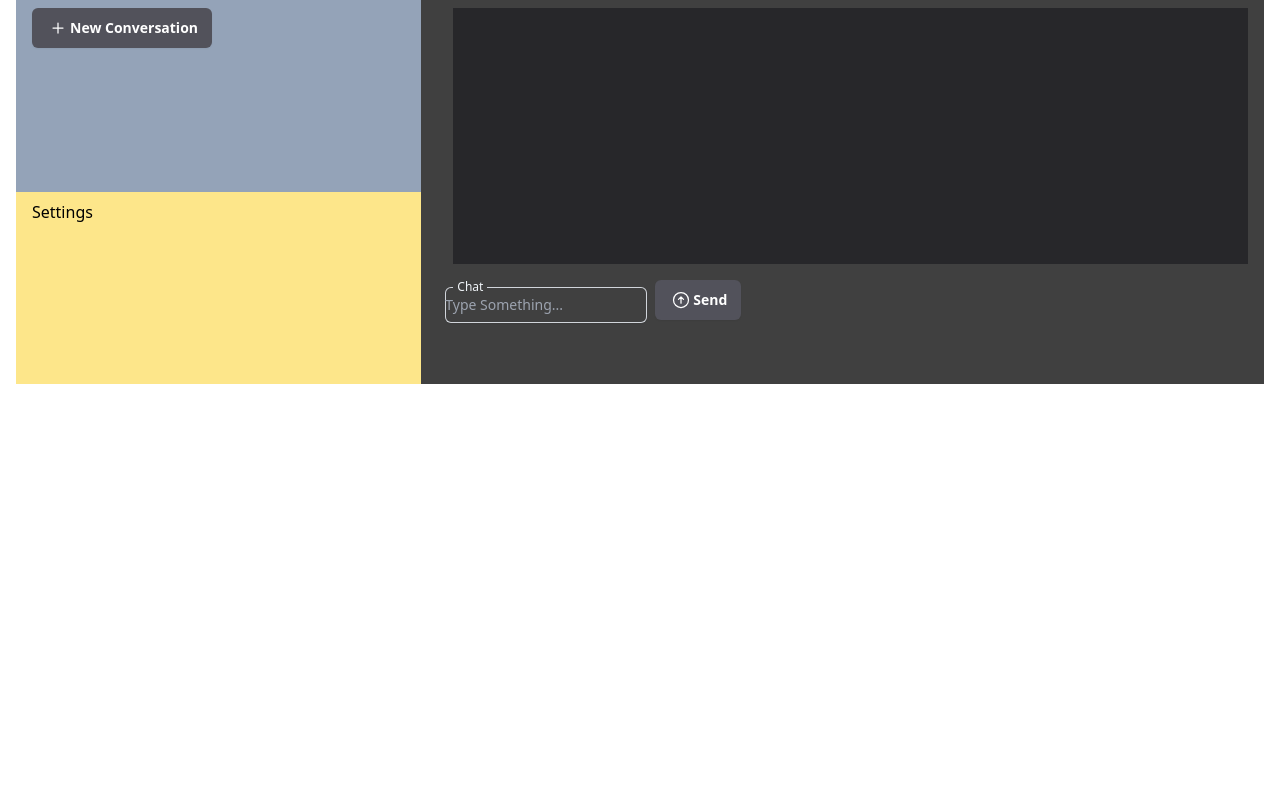
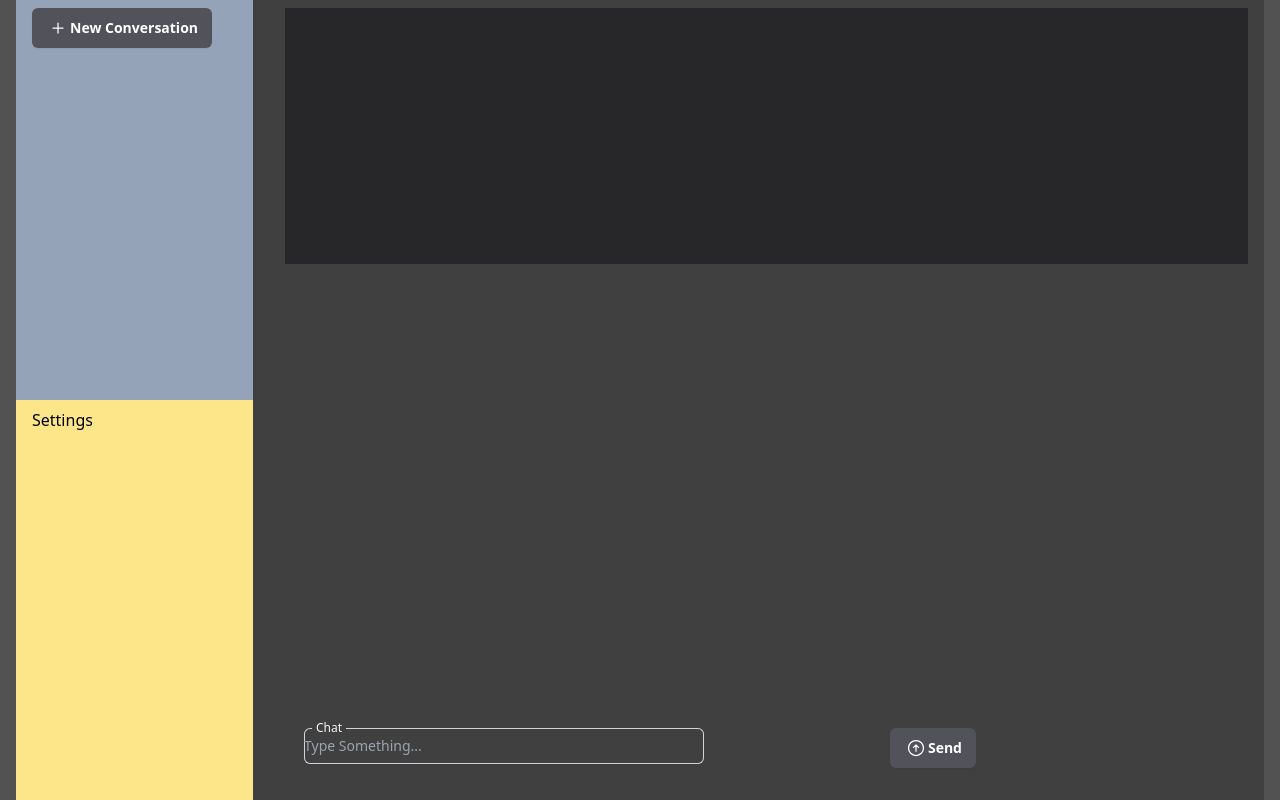
Before and after one commit to RSXII/rds-OpenAI-Chat, an Angular app in the folder ChatApp/: page / in a window 1280 px wide. Built offline with nearby package versions, Linux system fonts and the light colour scheme.

Commit message:
Change some general styling

```diff
--- a/ChatApp/src/app/app.component.html
+++ b/ChatApp/src/app/app.component.html
@@ -1,3 +1,3 @@
-<div class="container mx-auto px-4 h-64">
+<div class="mx-auto px-4 min-h-screen">
   <router-outlet></router-outlet>
 </div>
--- a/ChatApp/src/app/components/chat/chat.component.html
+++ b/ChatApp/src/app/components/chat/chat.component.html
@@ -1,14 +1,17 @@
-<div>
+<div class="h-full">
   <div class="h-64 bg-zinc-800 mx-2 mb-4 px-4 pt-2 overflow-scroll" >
     <p *ngFor="let message of messages">{{ message.message }}</p>
   </div>
 </div>
-<div class="flex">
-  <form (submit)="sendMessage(content.value, $event)">
-    <div class="relative inline-block">
-      <label for="chatInput" class="absolute -top-2 left-2 inline-block bg-neutral-700 px-1 text-xs font-medium text-slate-100">Chat</label>
-      <input type="text" name="chatInput" id="chatInput" class=" w-full rounded-md border-0 py-1.5 text-slate-100 bg-neutral-700 shadow-sm ring-1 ring-inset ring-gray-300 placeholder:text-gray-400 focus:ring-2 focus:ring-inset focus:ring-indigo-600 sm:text-sm sm:leading-6" placeholder="Type Something..." #content required>
+<div class="fixed bottom-0 left-0 w-full pb-8">
+  <form (submit)="sendMessage(content.value, $event)" class="w-full lg:mx-auto lg:max-w-2xl">
+    <div class="flex w-full lg:mx-auto justify-between">
+      <div class="relative flex-auto w-64">
+        <label for="chatInput" class="absolute -top-2 left-2 inline-block bg-neutral-700 px-1 text-xs font-medium text-slate-100">Chat</label>
+        <input type="text" name="chatInput" id="chatInput" class=" w-full rounded-md border-0 py-1.5 text-slate-100 bg-neutral-700 shadow-sm ring-1 ring-inset ring-gray-300 placeholder:text-gray-400 focus:ring-2 focus:ring-inset focus:ring-indigo-600 sm:text-sm sm:leading-6" placeholder="Type Something..." #content required>
+      </div>
+      <app-button class="flex-auto w-32 send-button" [text]="buttonText" [svgPath]="svgPath" (click)="sendMessage(content.value, $event)"></app-button>
+
     </div>
-    <app-button class="w-32 mx-2 inline-block" [text]="buttonText" [svgPath]="svgPath" (click)="sendMessage(content.value, $event)"></app-button>
   </form>
 </div>
--- a/ChatApp/src/app/components/chat/chat.component.scss
+++ b/ChatApp/src/app/components/chat/chat.component.scss
@@ -2,3 +2,6 @@ p{
   color: white;
   padding: 5px;
 }
+::ng-deep .send-button button{
+  margin-left: auto;
+}
--- a/ChatApp/src/app/main/main.component.html
+++ b/ChatApp/src/app/main/main.component.html
@@ -1,9 +1,9 @@
-<div class="grid grid-cols-3 gap-4 bg-neutral-700 h-96">
+<div class="grid grid-cols-5 gap-4 bg-neutral-700 min-h-screen">
   <div class="col-span-1 h-full">
     <app-history></app-history>
     <app-settings></app-settings>
   </div>
-  <div class="col-span-2 p-2">
+  <div class="col-span-4 p-2">
     <app-chat></app-chat>
   </div>
 </div>
--- a/ChatApp/src/index.html
+++ b/ChatApp/src/index.html
@@ -7,7 +7,11 @@
   <meta name="viewport" content="width=device-width, initial-scale=1">
   <link rel="icon" type="image/x-icon" href="favicon.ico">
 </head>
-<body class="">
+<body class="bg-neutral-600 min-h-screen">
+<div class="overflow-hidden w-full min-h-screen relative">
   <app-root></app-root>
+</div>
+
+
 </body>
 </html>
```
